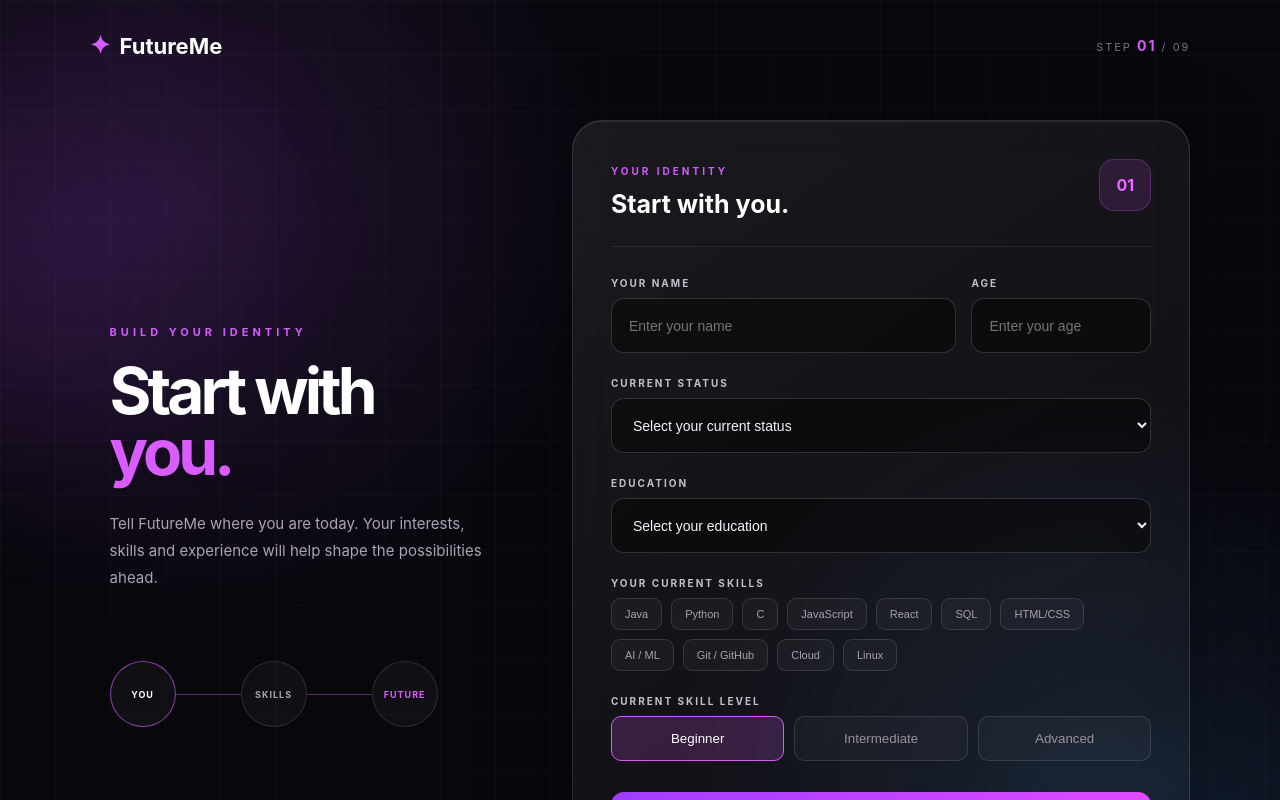
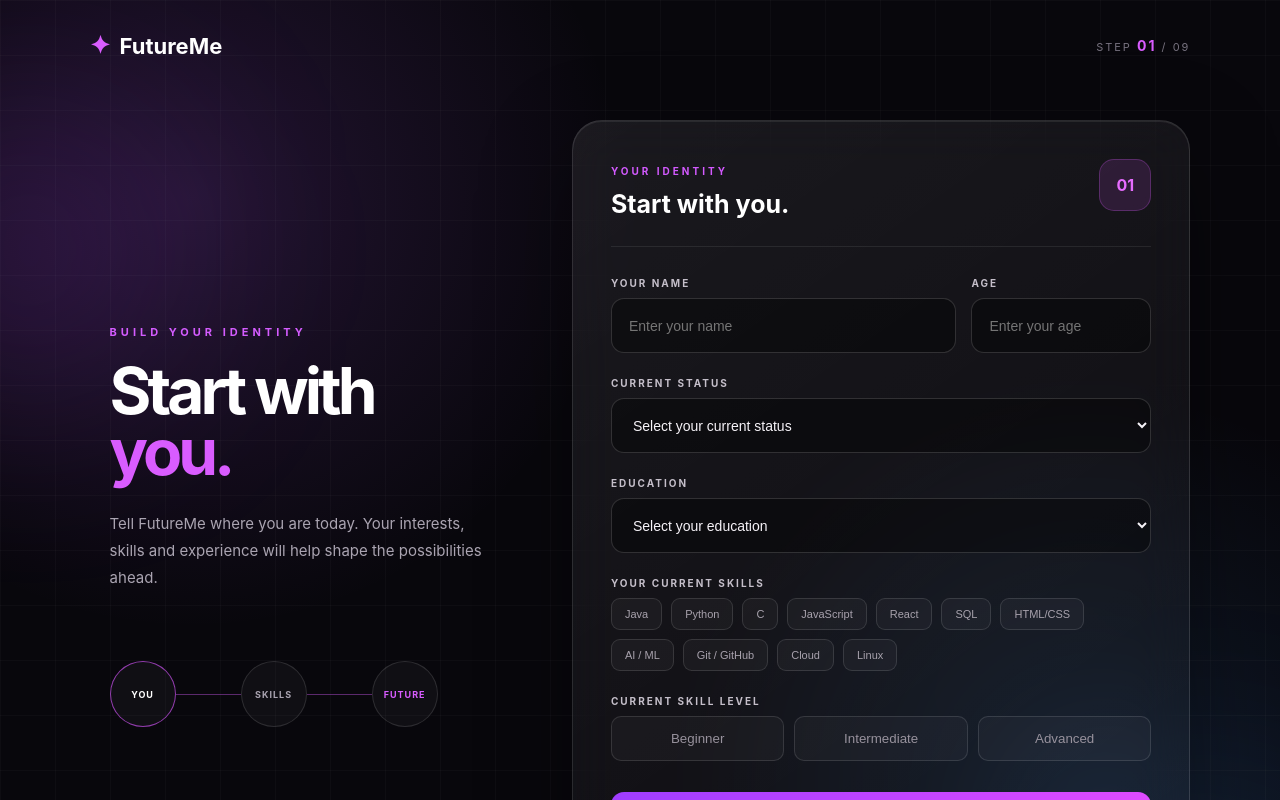
Before and after one commit to taraharshitha09/FutureMe, a React (Vite) app: page /profile in a window 1280 px wide. Shown: the top 800 px of the page. Built offline with nearby package versions, Linux system fonts and the light colour scheme.

Commit message:
Update FutureMe

```diff
--- a/src/pages/Profile.jsx
+++ b/src/pages/Profile.jsx
@@ -27,9 +27,8 @@ function Profile() {
 const [skills, setSkills] = useState([]);
 
   // Existing skill level preserve chestunnam
-  const [level, setLevel] = useState(
-    savedProfile.level || "Beginner"
-  );
+  const [level, setLevel] = useState("");
+
 
   const skillOptions = [
     "Java",
```
Also changed, not shown: src/pages/Domains.jsx (line endings or trailing spaces).
